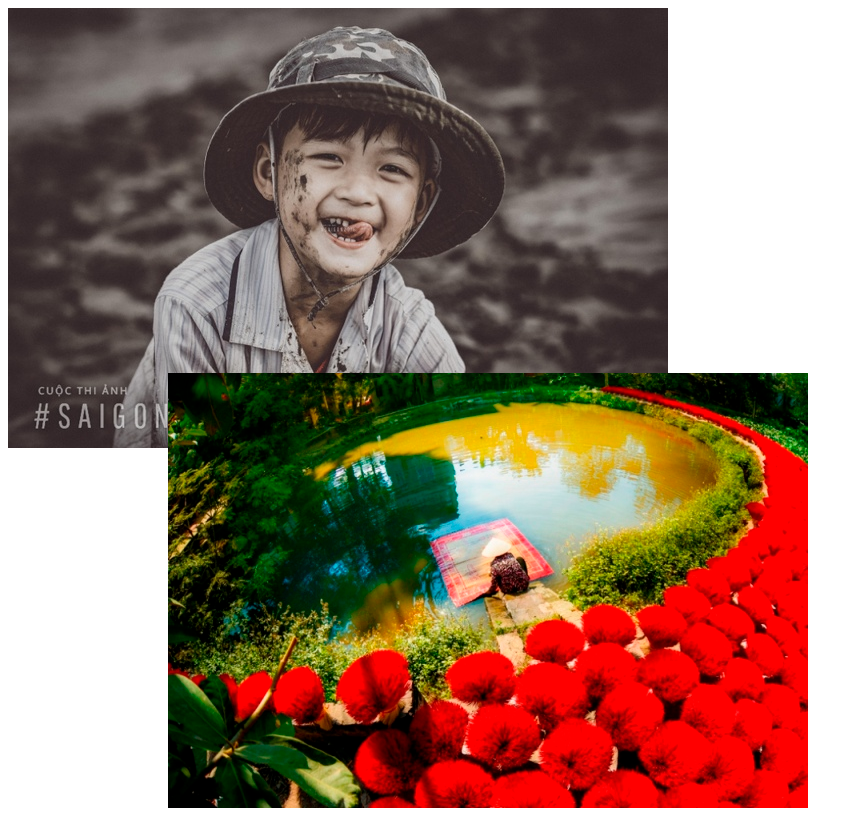
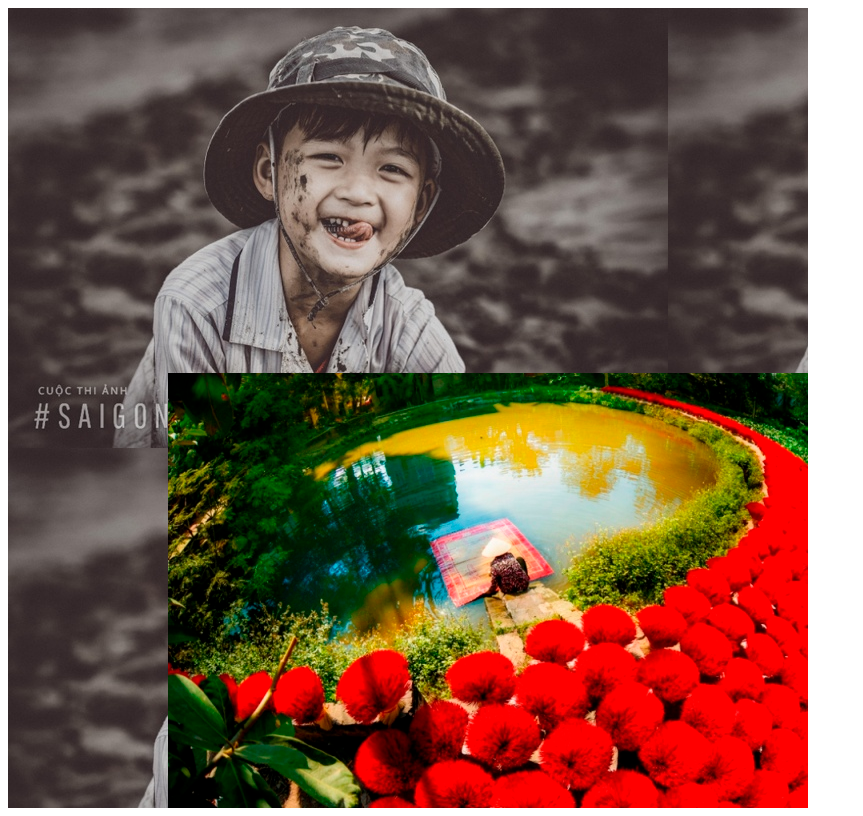
Before and after one commit to manhhieu120499/thucHanhTuan1_VoManhHieu_21097401_06, a plain HTML site: page tuan3/html/bai5.html in a window 1280 px wide. Shown: the whole page, without its empty margins (0-863 px from the left). Drawn offline with Linux system fonts and the light colour scheme.

Commit message:
chỉnh sửa thuộc tính background

```diff
--- a/tuan3/css/style5.css
+++ b/tuan3/css/style5.css
@@ -3,5 +3,5 @@
     height: 800px;
     background-image: url(/tuan3/image/anh_one.jpg), url(/tuan3/image/Nguyen_Huy_Binh1.jpg);
     background-position: right bottom, left top ;
-    background-repeat: no-repeat, no-repeat;
+    background-repeat: no-repeat, repeat;
 }
```
